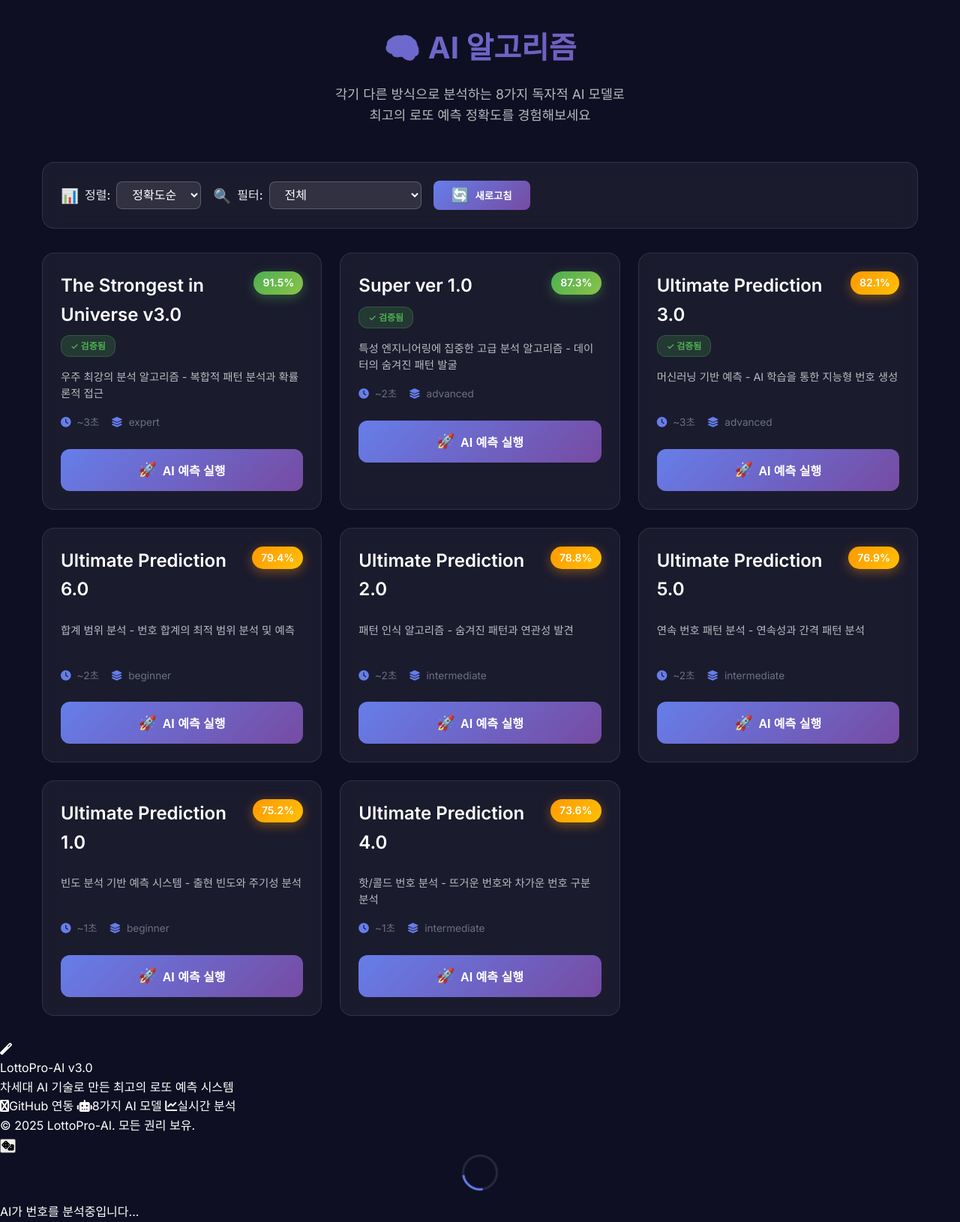
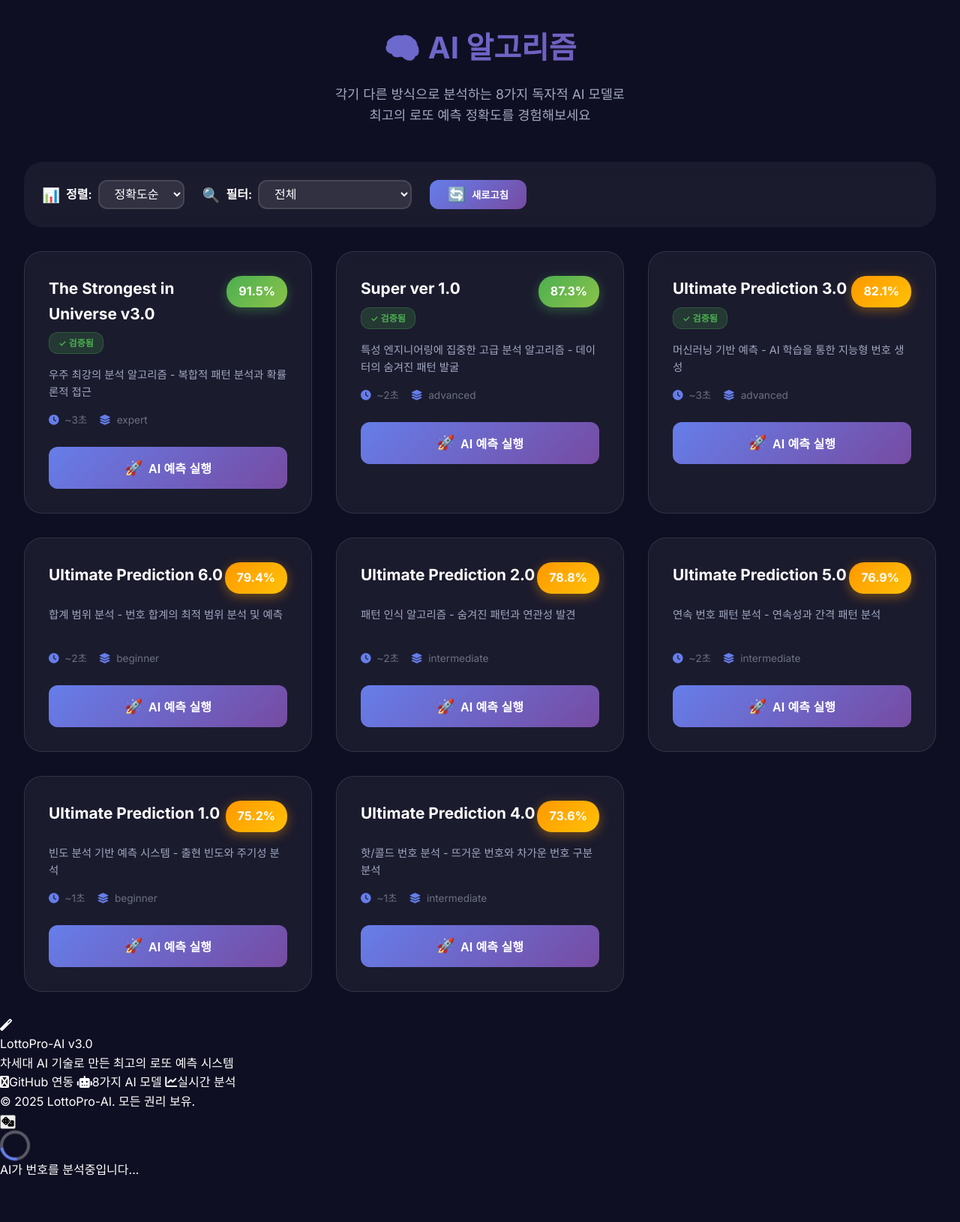
Before and after one commit to kkbhong71/lottopro-ai-v3.0, a Flask app: page /algorithms in a window 1280 px wide. Shown: the part 211-1841 px from the top of the page at 75% size. After the commit the page ends 1779 px from the top, so only its background shows below. Run offline with Flask 3, Linux system fonts and the light colour scheme; data that the repository does not hold is empty.

Commit message:
Update style.css

```diff
--- a/static/css/style.css
+++ b/static/css/style.css
@@ -1606,177 +1606,3 @@
         overflow-wrap: break-word;
     }
 }
-
-/* ===== 알고리즘 페이지 기본 스타일 ===== */
-.algorithms-container {
-    max-width: 1200px;
-    margin: 0 auto;
-    padding: 2rem 1rem;
-}
-
-.algorithms-header {
-    text-align: center;
-    margin-bottom: 3rem;
-}
-
-.algorithms-header h1 {
-    font-size: 2.5rem;
-    font-weight: 700;
-    margin-bottom: 1rem;
-    background: linear-gradient(135deg, #667eea 0%, #764ba2 100%);
-    -webkit-background-clip: text;
-    -webkit-text-fill-color: transparent;
-}
-
-.subtitle {
-    color: rgba(255, 255, 255, 0.7);
-    font-size: 1.1rem;
-    line-height: 1.6;
-}
-
-/* 필터 컨트롤 */
-.filter-controls {
-    display: flex;
-    gap: 1rem;
-    flex-wrap: wrap;
-    margin-bottom: 2rem;
-    padding: 1.5rem;
-    background: rgba(255, 255, 255, 0.05);
-    backdrop-filter: blur(10px);
-    border-radius: 1rem;
-    border: 1px solid rgba(255, 255, 255, 0.1);
-}
-
-.control-group {
-    display: flex;
-    align-items: center;
-    gap: 0.5rem;
-}
-
-.control-group label {
-    color: rgba(255, 255, 255, 0.9);
-    font-weight: 500;
-}
-
-.control-select {
-    padding: 0.5rem 1rem;
-    background: rgba(255, 255, 255, 0.1);
-    border: 1px solid rgba(255, 255, 255, 0.2);
-    border-radius: 0.5rem;
-    color: white;
-    cursor: pointer;
-}
-
-.control-button {
-    padding: 0.5rem 1.5rem;
-    background: linear-gradient(135deg, #667eea 0%, #764ba2 100%);
-    border: none;
-    border-radius: 0.5rem;
-    color: white;
-    cursor: pointer;
-    font-weight: 500;
-    transition: transform 0.2s;
-}
-
-.control-button:hover {
-    transform: scale(1.05);
-}
-
-/* 알고리즘 그리드 */
-.algorithm-grid {
-    display: grid;
-    grid-template-columns: repeat(auto-fill, minmax(300px, 1fr));
-    gap: 1.5rem;
-}
-
-/* 알고리즘 카드 */
-.algorithm-card {
-    background: rgba(255, 255, 255, 0.05);
-    backdrop-filter: blur(10px);
-    border: 1px solid rgba(255, 255, 255, 0.1);
-    border-radius: 1rem;
-    padding: 1.5rem;
-    transition: all 0.3s ease;
-}
-
-.algorithm-card:hover {
-    transform: translateY(-5px);
-    box-shadow: 0 10px 30px rgba(102, 126, 234, 0.3);
-    border-color: rgba(102, 126, 234, 0.5);
-}
-
-.algorithm-card h3 {
-    font-size: 1.5rem;
-    font-weight: 600;
-    margin-bottom: 0.5rem;
-    color: white;
-}
-
-.algorithm-card p {
-    color: rgba(255, 255, 255, 0.7);
-    margin-bottom: 1rem;
-    line-height: 1.5;
-}
-
-.accuracy-badge {
-    display: inline-block;
-    padding: 0.25rem 0.75rem;
-    background: linear-gradient(135deg, #667eea 0%, #764ba2 100%);
-    border-radius: 1rem;
-    font-size: 0.875rem;
-    font-weight: 600;
-    margin-bottom: 1rem;
-}
-
-/* 로딩 스피너 */
-.loading-spinner {
-    text-align: center;
-    padding: 3rem;
-    color: rgba(255, 255, 255, 0.7);
-}
-
-.spinner {
-    width: 3rem;
-    height: 3rem;
-    margin: 0 auto 1rem;
-    border: 3px solid rgba(255, 255, 255, 0.1);
-    border-top-color: #667eea;
-    border-radius: 50%;
-    animation: spin 1s linear infinite;
-}
-
-@keyframes spin {
-    to { transform: rotate(360deg); }
-}
-
-/* 버튼 스타일 */
-.btn {
-    padding: 0.75rem 1.5rem;
-    background: linear-gradient(135deg, #667eea 0%, #764ba2 100%);
-    border: none;
-    border-radius: 0.5rem;
-    color: white;
-    font-weight: 500;
-    cursor: pointer;
-    transition: all 0.3s;
-}
-
-.btn:hover {
-    transform: translateY(-2px);
-    box-shadow: 0 5px 15px rgba(102, 126, 234, 0.4);
-}
-
-/* 모바일 반응형 (간단하게) */
-@media (max-width: 768px) {
-    .algorithm-grid {
-        grid-template-columns: 1fr;
-    }
-
-    .algorithms-header h1 {
-        font-size: 2rem;
-    }
-
-    .filter-controls {
-        flex-direction: column;
-    }
-}
```
